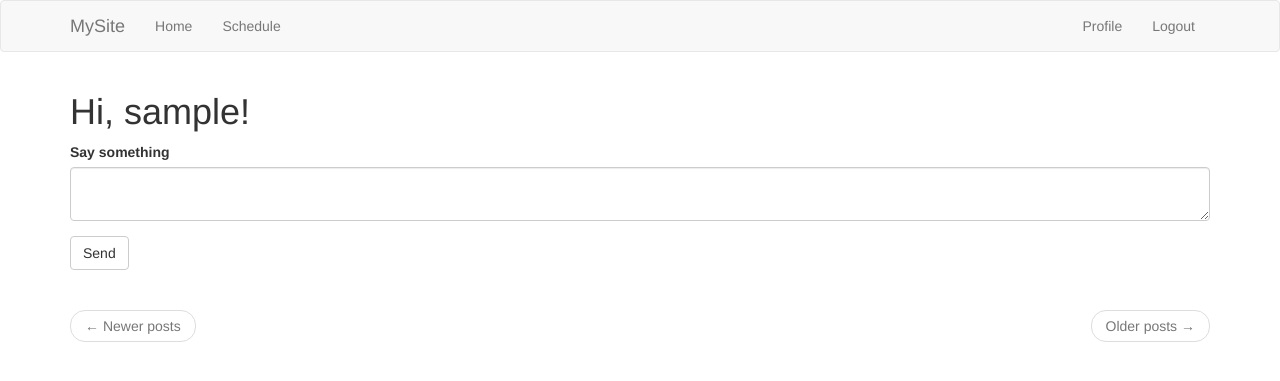
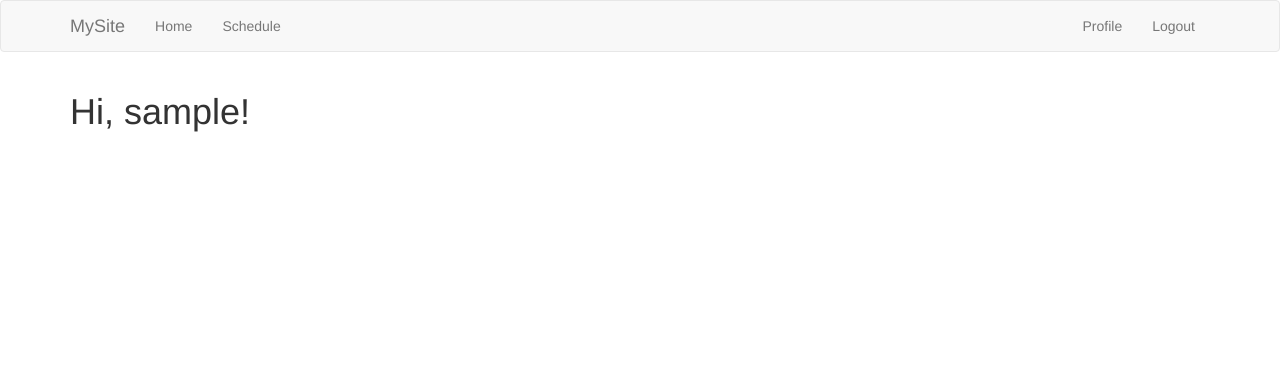
Before and after one commit to Termot/ScheduleSite, a Flask app: page / in a window 1280 px wide. Shown: the top 381 px of the page. Run offline with Flask 3, Linux system fonts and the light colour scheme; the visitor is signed in with stand-in values (Sample User, id 1); data comes from the database, SQL or seed files in the repository; data that the repository does not hold is empty; some libraries are stand-ins or nearby versions.

Commit message:
posts deleted

```diff
--- a/app/main/forms.py
+++ b/app/main/forms.py
@@ -24,8 +24,3 @@ class EditProfileForm(FlaskForm):
 # Форма кнопки
 class EmptyForm(FlaskForm):
     submit = SubmitField('Submit')
-
-# Форма отправки сообщения
-class PostForm(FlaskForm):
-    post = TextAreaField(_l('Say something'), validators=[DataRequired()])
-    submit = SubmitField(_l('Send'))
--- a/app/main/routes.py
+++ b/app/main/routes.py
@@ -1,11 +1,10 @@
 from datetime import datetime
-from flask import render_template, flash, redirect, url_for, request, g, \
-    current_app
+from flask import render_template, flash, redirect, url_for, request, g, current_app
 from flask_login import current_user, login_required
 from flask_babel import _, get_locale
 from app import db
-from app.main.forms import EditProfileForm, EmptyForm, PostForm
-from app.models import User, Post
+from app.main.forms import EditProfileForm, EmptyForm
+from app.models import User
 from app.main import bp
 
 
@@ -21,57 +20,15 @@ def before_request():
 @bp.route('/index', methods=['GET', 'POST'])
 @login_required
 def index():
-    form = PostForm()
-    if form.validate_on_submit():
-        post = Post(body=form.post.data, author=current_user)
-        db.session.add(post)
-        db.session.commit()
-        flash(_('Your post is now live!'))
-        return redirect(url_for('main.index'))
-    page = request.args.get('page', 1, type=int)
-    posts = current_user.followed_posts().paginate(
-        page=page, per_page=current_app.config['POSTS_PER_PAGE'],
-        error_out=False)
-    next_url = url_for('main.index', page=posts.next_num) \
-        if posts.has_next else None
-    prev_url = url_for('main.index', page=posts.prev_num) \
-        if posts.has_prev else None
-    return render_template('index.html', title=_('Home'), form=form,
-                           posts=posts.items, next_url=next_url,
-                           prev_url=prev_url)
-
-
-@bp.route('/explore')
-@login_required
-def explore():
-    page = request.args.get('page', 1, type=int)
-    posts = Post.query.order_by(Post.timestamp.desc()).paginate(
-        page=page, per_page=current_app.config['POSTS_PER_PAGE'],
-        error_out=False)
-    next_url = url_for('main.explore', page=posts.next_num) \
-        if posts.has_next else None
-    prev_url = url_for('main.explore', page=posts.prev_num) \
-        if posts.has_prev else None
-    return render_template('index.html', title=_('Explore'),
-                           posts=posts.items, next_url=next_url,
-                           prev_url=prev_url)
+    return render_template('index.html', title=_('Home'))
 
 
 @bp.route('/user/<username>')
 @login_required
 def user(username):
     user = User.query.filter_by(username=username).first_or_404()
-    page = request.args.get('page', 1, type=int)
-    posts = user.posts.order_by(Post.timestamp.desc()).paginate(
-        page=page, per_page=current_app.config['POSTS_PER_PAGE'],
-        error_out=False)
-    next_url = url_for('main.user', username=user.username,
-                       page=posts.next_num) if posts.has_next else None
-    prev_url = url_for('main.user', username=user.username,
-                       page=posts.prev_num) if posts.has_prev else None
     form = EmptyForm()
-    return render_template('user.html', user=user, posts=posts.items,
-                           next_url=next_url, prev_url=prev_url, form=form)
+    return render_template('user.html', user=user, form=form)
 
 
 @bp.route('/edit_profile', methods=['GET', 'POST'])
--- a/app/models.py
+++ b/app/models.py
@@ -48,7 +48,8 @@ class Faculty(db.Model):
 
 class Group(db.Model):
     id = db.Column(db.Integer, primary_key=True)
-    name = db.Column(db.String(10), unique=True, nullable=False)
+    name = db.Column(db.String(16), unique=True, nullable=False)
+    full_name = db.Column(db.String(128), unique=True, nullable=False)
     subgroups = db.Column(db.String(32))
 
     # Внешний ключ для связи с факультетом
@@ -83,7 +84,6 @@ class User(UserMixin, db.Model):
     username = db.Column(db.String(64), index=True, unique=True)
     email = db.Column(db.String(120), index=True, unique=True)
     password_hash = db.Column(db.String(128))
-    posts = db.relationship('Post', backref='author', lazy='dynamic')
     about_me = db.Column(db.String(140))
     last_seen = (db.Column(db.DateTime, default=datetime.utcnow))
     followed = db.relationship(
@@ -127,13 +127,6 @@ class User(UserMixin, db.Model):
         return self.followed.filter(
             followers.c.followed_id == user.id).count() > 0
 
-    def followed_posts(self):
-        followed = Post.query.join(
-            followers, (followers.c.followed_id == Post.user_id)).filter(
-            followers.c.follower_id == self.id)  # посты тех, на кого подписался
-        own = Post.query.filter_by(user_id=self.id)  # посты самого пользователя
-        return followed.union(own).order_by(Post.timestamp.desc())  # объединение и сортировка
-
     def get_reset_password_token(self, expires_in=600):
         return jwt.encode(
             {'reset_password': self.id, 'exp': time() + expires_in},
@@ -175,7 +168,6 @@ class User(UserMixin, db.Model):
             'username': self.username,
             'last_seen': self.last_seen.isoformat() + 'Z',
             'about_me': self.about_me,
-            'post_count': self.posts.count(),
             'follower_count': self.followers.count(),
             'followed_count': self.followed.count(),
             '_links': {
@@ -195,18 +187,6 @@ class User(UserMixin, db.Model):
                 setattr(self, field, data[field])
         if new_user and 'password' in data:
             self.set_password(data['password'])
-
-
-# Класс для операций с постами
-class Post(db.Model):
-    # Разные значения поста
-    id = db.Column(db.Integer, primary_key=True)
-    body = db.Column(db.String(140))
-    timestamp = db.Column(db.DateTime, index=True, default=datetime.utcnow)
-    user_id = db.Column(db.Integer, db.ForeignKey('user.id'))
-
-    def __repr__(self):
-        return '<Post "{}">'.format(self.body)
 
 
 class Notification(db.Model):
--- a/app/schedule/forms.py
+++ b/app/schedule/forms.py
@@ -16,6 +16,7 @@ class FacultyForm(FlaskForm):
 
 class GroupForm(FlaskForm):
     name = StringField('Group Name', validators=[DataRequired()])
+    full_name = StringField('Group Full Name', validators=[DataRequired()])
     subgroups = StringField('Subgroup')
 
 
--- a/app/schedule/routes.py
+++ b/app/schedule/routes.py
@@ -73,6 +73,7 @@ def create_group(faculty_id):
 
     if form.validate_on_submit():
         name = form.name.data
+        full_name = form.full_name.data
         subgroups = form.subgroups.data
 
         # Попробуйте найти существующую группу с заданным именем
@@ -80,11 +81,13 @@ def create_group(faculty_id):
 
         if group:
             # Если группа существует, обновите ее
+            group.full_name = full_name
             group.subgroups = subgroups
             flash('Group updated successfully', 'success')
         else:
             # Если группа не существует, создайте новую
             group = Group(name=name,
+                          full_name=full_name,
                           subgroups=subgroups,
                           faculty_id=faculty_id)
             db.session.add(group)
--- a/app/templates/index.html
+++ b/app/templates/index.html
@@ -3,25 +3,4 @@
 
 {% block app_content %}
     <h1>{{ _('Hi, %(username)s!', username=current_user.username) }}</h1>
-    {% if form %}
-    {{ wtf.quick_form(form) }}
-    <br>
-    {% endif %}
-    {% for post in posts %}
-        {% include '_post.html' %}
-    {% endfor %}
-    <nav aria-label="...">
-        <ul class="pager">
-            <li class="previous{% if not prev_url %} disabled{% endif %}">
-                <a href="{{ prev_url or '#' }}">
-                    <span aria-hidden="true">&larr;</span> {{ _('Newer posts') }}
-                </a>
-            </li>
-            <li class="next{% if not next_url %} disabled{% endif %}">
-                <a href="{{ next_url or '#' }}">
-                    {{ _('Older posts') }} <span aria-hidden="true">&rarr;</span>
-                </a>
-            </li>
-        </ul>
-    </nav>
 {% endblock %}
--- a/app/templates/schedule/create_group.html
+++ b/app/templates/schedule/create_group.html
@@ -10,6 +10,10 @@
                 <div class="form-group">
                     {{ form.name.label }}
                     {{ form.name(class="form-control") }}
+                </div>
+                <div class="form-group">
+                    {{ form.full_name.label }}
+                    {{ form.full_name(class="form-control") }}
                 </div>
                 <div class="form-group">
                     <label for="subgroups">Subgroups</label>
--- a/config.py
+++ b/config.py
@@ -25,9 +25,6 @@ class Config(object):
 
     ADMINS = ['termometronator@gmail.com', 'slowlii80085@gmail.com']
 
-    # Количество постов на одной странице
-    POSTS_PER_PAGE = 5
-
     # Языки перевода сайта
     LANGUAGES = ['ru', 'en']
 
--- a/mysite.py
+++ b/mysite.py
@@ -1,5 +1,5 @@
 from app import create_app, db
-from app.models import User, Post, Notification, Task, \
+from app.models import User, Notification, Task, \
     Schedule, Group, Subject, Classroom
 
 app = create_app()
@@ -7,7 +7,7 @@ app = create_app()
 
 @app.shell_context_processor
 def make_shell_context():
-    return {'db': db, 'User': User, 'Post': Post,
+    return {'db': db, 'User': User,
             'Notification': Notification, 'Task': Task,
             'Schedule': Schedule, 'Group': Group, 'Subject': Subject,
             'Classroom': Classroom}
```
Also changed, not shown: app/tasks.py (+1 -21 lines), app/templates/_post.html (deleted, +0 -22 lines), app/templates/user.html (+0 -17 lines), tests.py (+1 -43 lines).
